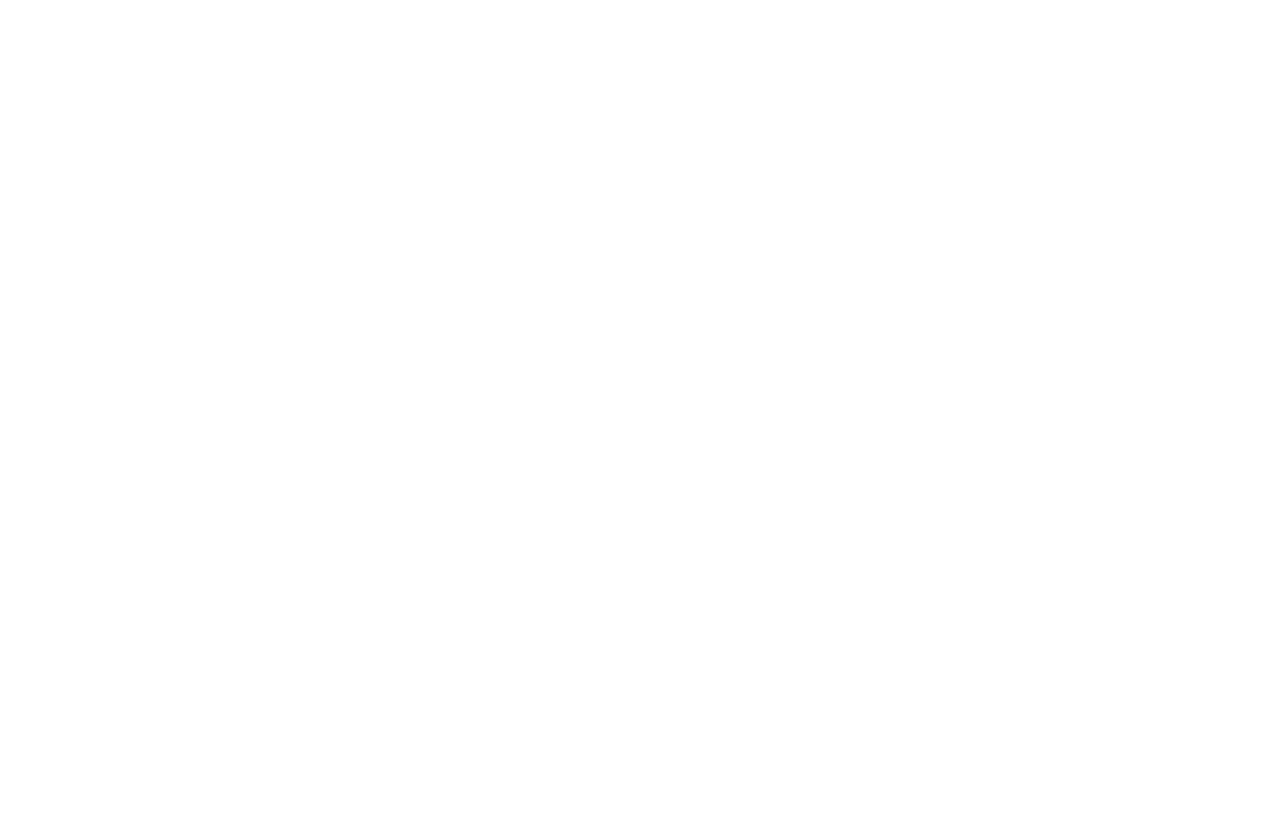
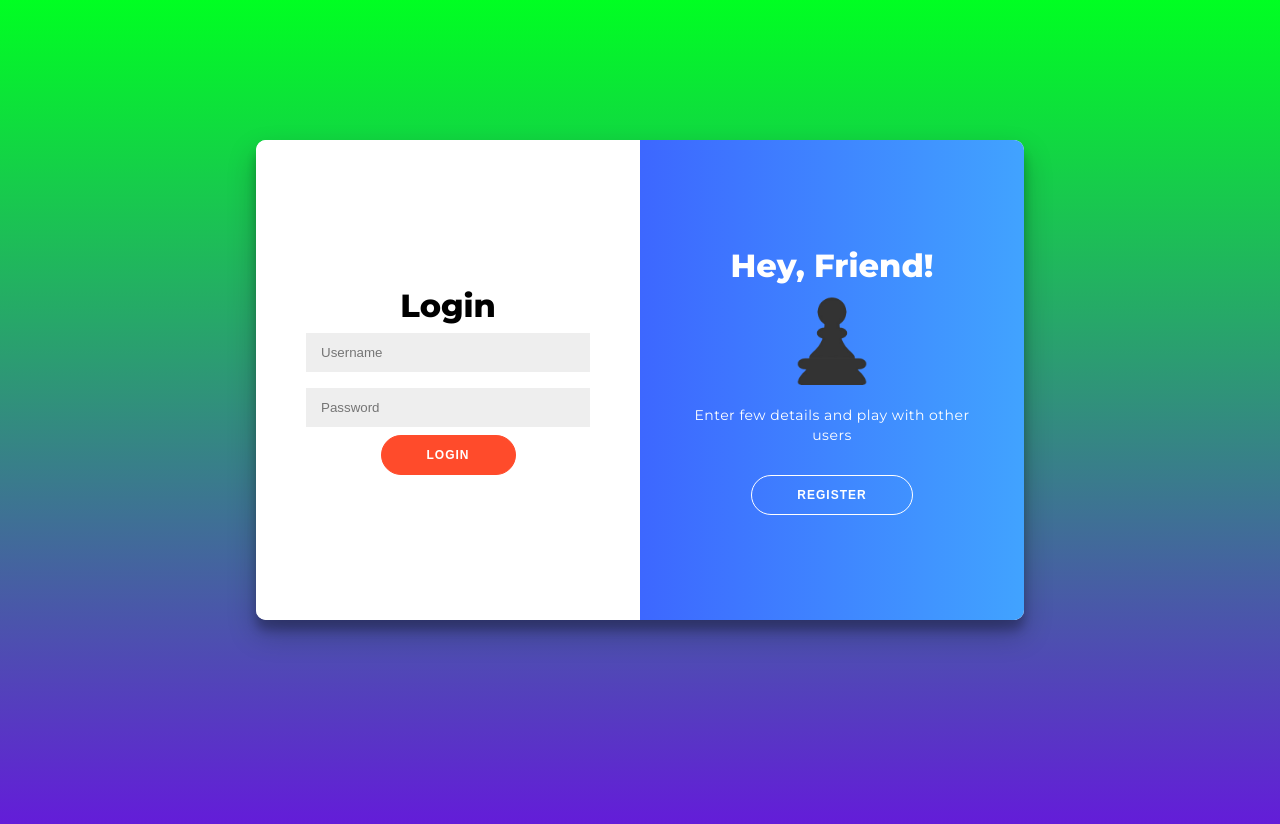
Before and after one commit to Arnaudvitale/echecs-en-ligne, a website: page public/phone/loginphone.html in a window 1280 px wide. Before the commit the page ends 800 px from the top, so only its background shows below. Drawn offline with Linux system fonts and the light colour scheme.

Commit message:
[+] disabled scroll for login page

```diff
--- a/public/pc/loginpc.css
+++ b/public/pc/loginpc.css
@@ -6,6 +6,7 @@
 
 body {
     background: linear-gradient(to bottom, #00b7ff, #641bda);
+    overflow: hidden;
     display: flex;
     justify-content: center;
     align-items: center;
--- a/public/phone/loginphone.css
+++ b/public/phone/loginphone.css
@@ -0,0 +1,207 @@
+@import url('https://fonts.googleapis.com/css?family=Montserrat:400,800');
+
+* {
+    box-sizing: border-box;
+}
+
+body {
+    background: linear-gradient(to bottom, #00ff22, #641bda);
+    overflow: hidden;
+    display: flex;
+    justify-content: center;
+    align-items: center;
+    flex-direction: column;
+    font-family: 'Montserrat', sans-serif;
+    height: 100vh;
+    margin: -20px 0 50px;
+}
+
+h1 {
+    font-weight: bold;
+    margin: 0;
+}
+
+p {
+    font-size: 14px;
+    font-weight: 100;
+    line-height: 20px;
+    letter-spacing: 0.5px;
+    margin: 20px 0 30px;
+}
+
+span {
+    font-size: 12px;
+}
+
+a {
+    color: #333;
+    font-size: 14px;
+    text-decoration: none;
+    margin: 15px 0;
+}
+
+button {
+    border-radius: 20px;
+    border: 1px solid #FF4B2B;
+    background-color: #FF4B2B;
+    color: #FFFFFF;
+    font-size: 12px;
+    font-weight: bold;
+    padding: 12px 45px;
+    letter-spacing: 1px;
+    text-transform: uppercase;
+    transition: transform 80ms ease-in;
+}
+
+button:active {
+    transform: scale(0.95);
+}
+
+button:focus {
+    outline: none;
+}
+
+button.ghost {
+    background-color: transparent;
+    border-color: #FFFFFF;
+}
+
+form {
+    background-color: #ffffff;
+    display: flex;
+    align-items: center;
+    justify-content: center;
+    flex-direction: column;
+    padding: 0 50px;
+    height: 100%;
+    text-align: center;
+}
+
+input {
+    background-color: #eee;
+    border: none;
+    padding: 12px 15px;
+    margin: 8px 0;
+    width: 100%;
+}
+
+.container {
+    background-color: #fff;
+    border-radius: 10px;
+      box-shadow: 0 14px 28px rgba(0,0,0,0.25),
+            0 10px 10px rgba(0,0,0,0.22);
+    position: relative;
+    overflow: hidden;
+    width: 768px;
+    max-width: 100%;
+    min-height: 480px;
+}
+
+.form-container {
+    position: absolute;
+    top: 0;
+    height: 100%;
+    transition: all 0.6s ease-in-out;
+}
+
+.sign-in-container {
+    left: 0;
+    width: 50%;
+    z-index: 2;
+}
+
+.container.right-panel-active .sign-in-container {
+    transform: translateX(100%);
+}
+
+.sign-up-container {
+    left: 0;
+    width: 50%;
+    opacity: 0;
+    z-index: 1;
+}
+
+.container.right-panel-active .sign-up-container {
+    transform: translateX(100%);
+    opacity: 1;
+    z-index: 5;
+    animation: show 0.6s;
+}
+
+@keyframes show {
+    0%, 49.99% {
+        opacity: 0;
+        z-index: 1;
+    }
+    50%, 100% {
+        opacity: 1;
+        z-index: 5;
+    }
+}
+
+.overlay-container {
+    position: absolute;
+    top: 0;
+    left: 50%;
+    width: 50%;
+    height: 100%;
+    overflow: hidden;
+    transition: transform 0.6s ease-in-out;
+    z-index: 100;
+}
+
+.container.right-panel-active .overlay-container{
+    transform: translateX(-100%);
+}
+
+.overlay {
+    background: #392bff;
+    background: -webkit-linear-gradient(to right, #392bff, #41a3ff);
+    background: linear-gradient(to right, #392bff, #41a3ff);
+    background-repeat: no-repeat;
+    background-size: cover;
+    background-position: 0 0;
+    color: #FFFFFF;
+    position: relative;
+    left: -100%;
+    height: 100%;
+    width: 200%;
+      transform: translateX(0);
+    transition: transform 0.6s ease-in-out;
+}
+
+.container.right-panel-active .overlay {
+      transform: translateX(50%);
+}
+
+.overlay-panel {
+    position: absolute;
+    display: flex;
+    align-items: center;
+    justify-content: center;
+    flex-direction: column;
+    padding: 0 40px;
+    text-align: center;
+    top: 0;
+    height: 100%;
+    width: 50%;
+    transform: translateX(0);
+    transition: transform 0.6s ease-in-out;
+}
+
+.overlay-left {
+    transform: translateX(-20%);
+}
+
+.container.right-panel-active .overlay-left {
+    transform: translateX(0);
+}
+
+.overlay-right {
+    right: 0;
+    transform: translateX(0);
+}
+
+.container.right-panel-active .overlay-right {
+    transform: translateX(20%);
+}
--- a/public/phone/loginphone.html
+++ b/public/phone/loginphone.html
@@ -0,0 +1,45 @@
+<!DOCTYPE html>
+<html lang="en">
+<head>
+    <meta charset="UTF-8">
+    <title>Login page</title>
+    <link rel="website icon" type="png" href="../img/icon/chessicon.png">
+    <link rel="stylesheet" href="/phone/loginphone.css">
+</html>
+<body>
+    <div class="container" id="container">
+        <div class="form-container sign-up-container">
+            <form id="register-form">
+                <h1>Create Account</h1>
+                <input type="text" id="reg-username" placeholder="Username" required/>
+                <input type="password" id="reg-password" placeholder="Password" required/>
+                <button type="submit">Register</button>
+            </form>
+        </div>
+        <div class="form-container sign-in-container">
+            <form id="login-form">
+                <h1>Login</h1>
+                <input type="text" id="username" placeholder="Username" required/>
+                <input type="password" id="password" placeholder="Password" required/>
+                <button type="submit">Login</button>
+            </form>
+        </div>
+        <div class="overlay-container">
+            <div class="overlay">
+                <div class="overlay-panel overlay-left">
+                    <h1>Welcome Back!</h1>
+                    <img src="../img/pic/dame.png" alt="queen" width="100px" height="100px">
+                    <p>To keep connected, please go to login and play chess !</p>
+                    <button class="ghost" id="signIn">Login </button>
+                </div>
+                <div class="overlay-panel overlay-right">
+                    <h1>Hey, Friend!</h1>
+                    <img src="../img/pic/pion.png" alt="queen" width="100px" height="100px">
+                    <p>Enter few details and play with other users</p>
+                    <button class="ghost" id="signUp">register</button>
+                </div>
+            </div>
+        </div>
+    </div>
+    <script src="/phone/loginphone.js"></script>
+</body>
```
Also changed, not shown: public/js/log.js (+8 -5 lines).
